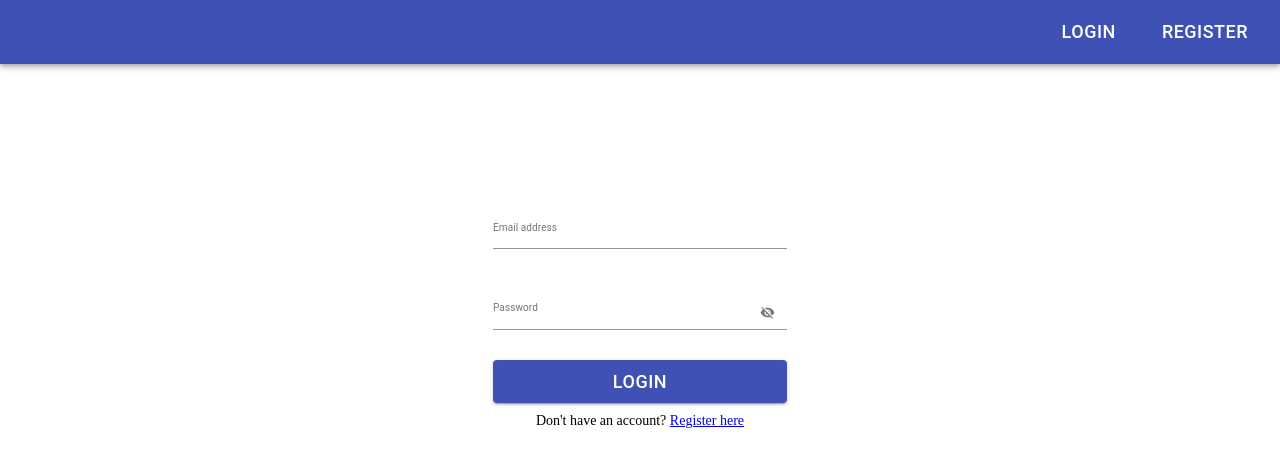
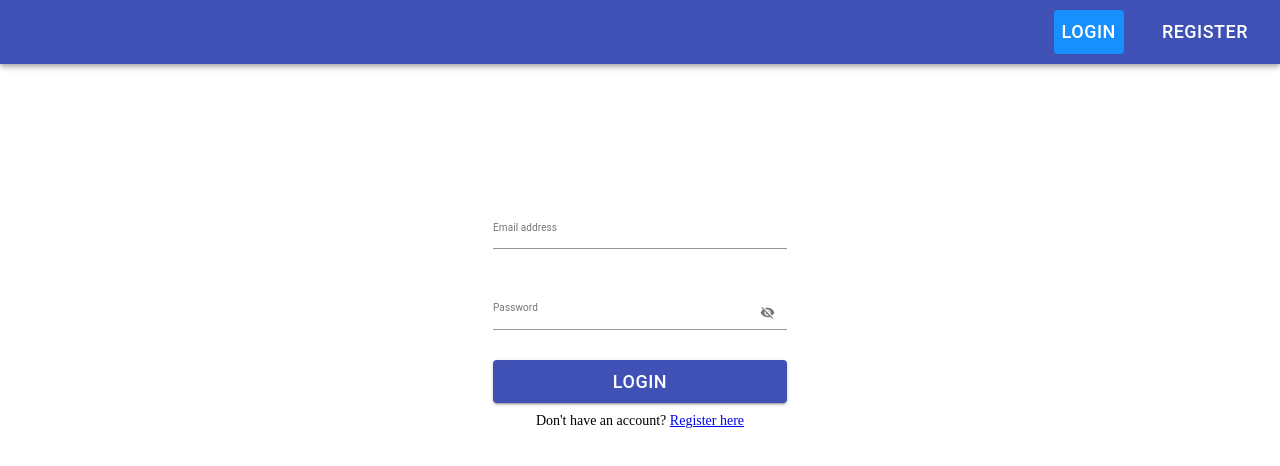
Before and after one commit to gzheng0214/ascii, a Next.js app: page /login in a window 1280 px wide. Shown: the top 466 px of the page. Built offline with nearby package versions, Linux system fonts and the light colour scheme.

Commit message:
Added active style to navbar

```diff
--- a/components/Navbar/Navbar.js
+++ b/components/Navbar/Navbar.js
@@ -5,25 +5,50 @@ import Button from "@material-ui/core/Button";
 import * as styles from "./navbar.module.css";
 import Link from "next/link";
 import { logout } from "../../utils/authUser";
+import { useRouter } from "next/router";
 
 const Navbar = ({ user }) => {
+  const router = useRouter();
+
+  const isActive = (route) => {
+    return router.pathname === route;
+  };
   return (
     <AppBar position="static">
       <Toolbar className={styles.toolbar}>
         {!user ? (
           <>
-            {" "}
             <Link href="/login">
-              <Button color="inherit">Login</Button>
+              <Button
+                color="inherit"
+                className={isActive("/login") ? styles.active : ""}
+              >
+                Login
+              </Button>
             </Link>
             <Link href="/register">
-              <Button color="inherit">Register</Button>
-            </Link>{" "}
+              <Button
+                color="inherit"
+                className={isActive("/register") ? styles.active : ""}
+              >
+                Register
+              </Button>
+            </Link>
           </>
         ) : (
-          <Button color="inherit" onClick={() => logout()}>
-            Logout
-          </Button>
+          <>
+            <Link href="/">
+              <Button
+                color="inherit"
+                className={isActive("/") ? styles.active : ""}
+              >
+                Convert
+              </Button>
+            </Link>
+            <Button color="inherit" onClick={() => logout()}>
+              Logout
+            </Button>
+          </>
         )}
       </Toolbar>
     </AppBar>
--- a/components/Navbar/navbar.module.css
+++ b/components/Navbar/navbar.module.css
@@ -9,3 +9,7 @@
 .toolbar button:not(:last-child) {
   margin-right: 3rem;
 }
+
+.active {
+  background-color: #178fff !important;
+}
```
